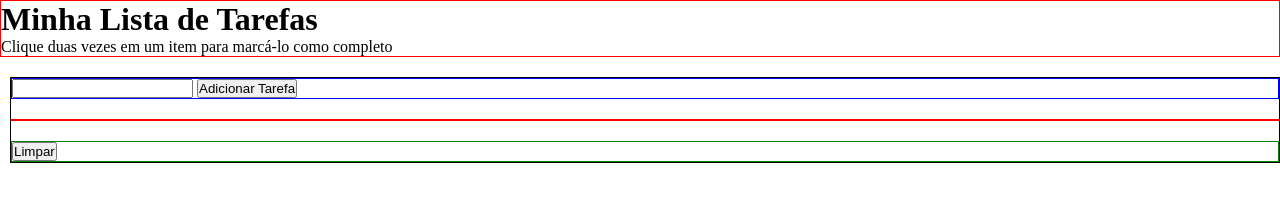
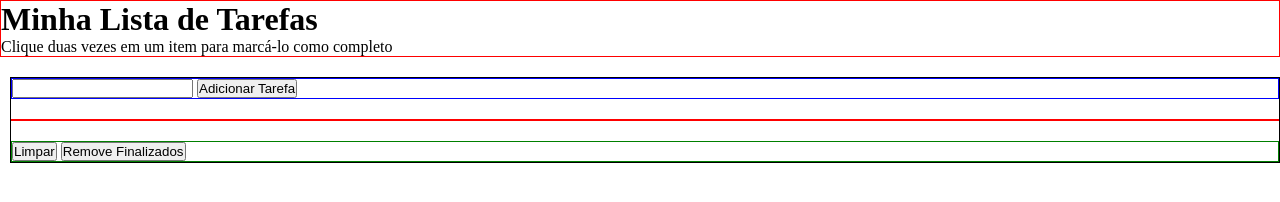
Before and after one commit to pedro-henrique-a-silva/simple-todo-list, a website: page index.html in a window 1280 px wide. Drawn offline with Linux system fonts and the light colour scheme.

Commit message:
Requisito 11 em andamento

```diff
--- a/index.html
+++ b/index.html
@@ -26,6 +26,7 @@
     </section>
     <section id="section-buttons">
       <button id="apaga-tudo">Limpar</button>
+      <button id="remover-finalizados">Remove Finalizados</button>
     </section>
   </main>
 
```
